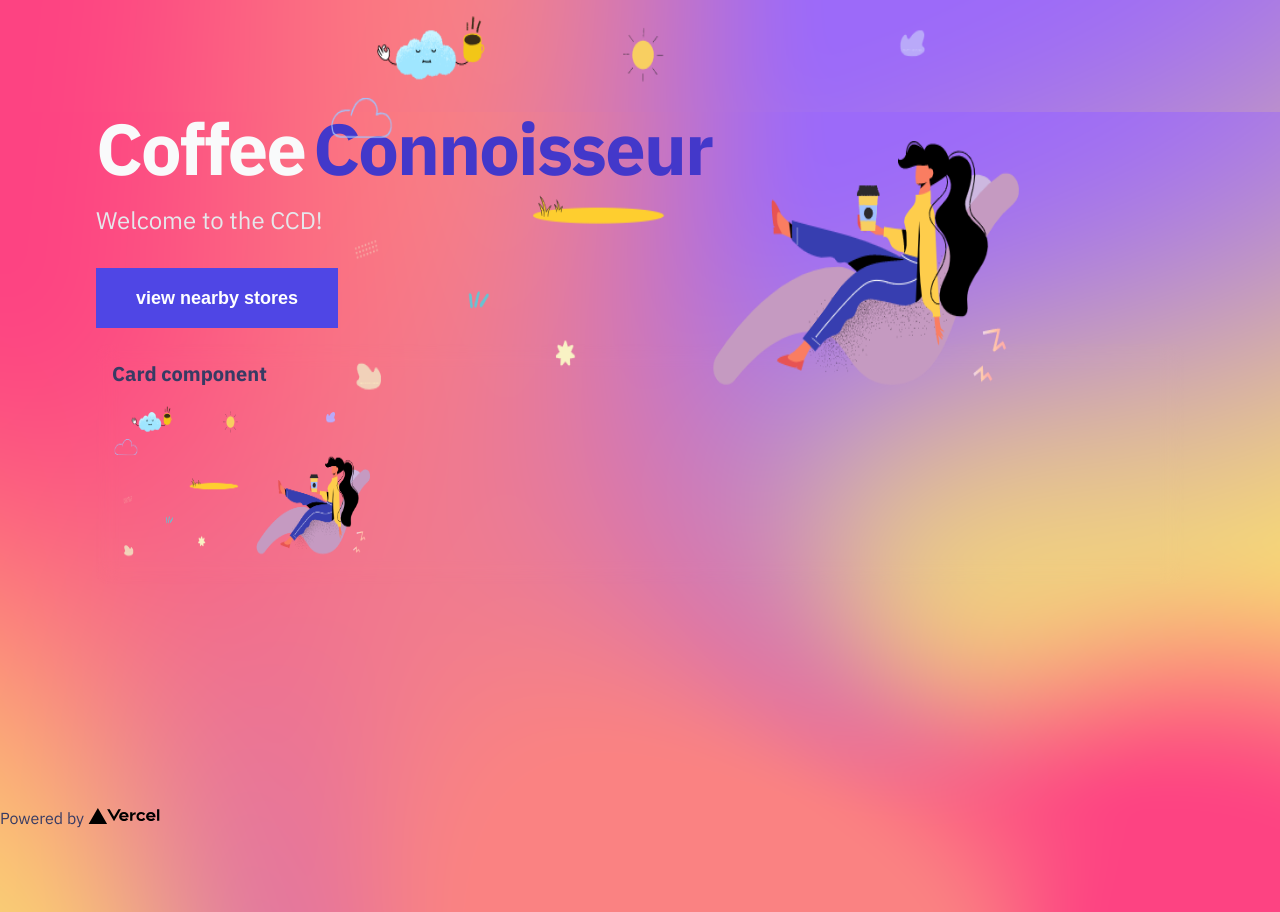
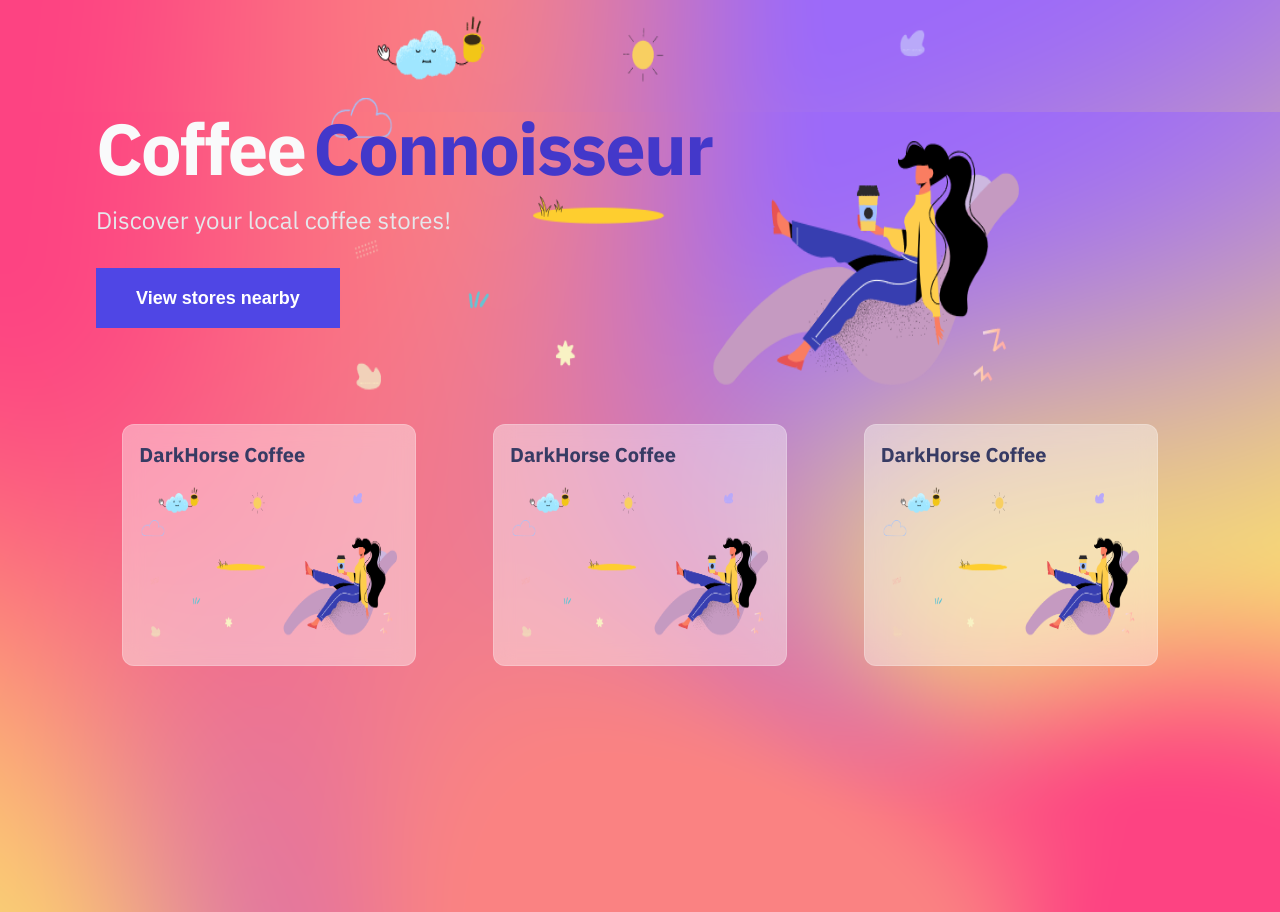
Before and after one commit to ayushbhaimehta/nextLearning, a Next.js app: page / in a window 1280 px wide. Built offline with nearby package versions, Linux system fonts and the light colour scheme.

Commit message:
removed footer and fixed grid

```diff
--- a/components/banner.js
+++ b/components/banner.js
@@ -7,10 +7,10 @@ const Banner = (props) => {
                 <span className={styles.title1}>Coffee</span>
                 <span className={styles.title2}>Connoisseur</span>
             </h1>
-            <p className={styles.subTitle}>Welcome to the CCD!</p>
+            <p className={styles.subTitle}>Discover your local coffee stores!</p>
             <div className={styles.buttonWrapper}>
-                <button className={styles.button} onClick={props.handleClick}>
-                    {props.btntext}
+                <button className={styles.button} onClick={props.handleOnClick}>
+                    {props.buttonText}
                 </button>
             </div>
         </div>
--- a/components/banner.module.css
+++ b/components/banner.module.css
@@ -1,6 +1,8 @@
 /** By default, this is a mobile breakpoint **/
 .container {
-  margin-bottom: 1rem;
+  margin-bottom: 6rem;
+  position: relative;
+  z-index: 2;
 }
 
 .title {
--- a/components/card.js
+++ b/components/card.js
@@ -1,28 +1,29 @@
 import Link from "next/link";
 import Image from "next/image";
+import cls from "classnames";
 
 import styles from "./card.module.css";
 
-const card = (props) => {
+const Card = (props) => {
     return (
-        <Link href={props.href} >
+        <Link href={props.href}>
             <a className={styles.cardLink}>
-                <div className={styles.container}>
-                    <div className={styles.cardHeaderWrapper} >
-                        <h2 className={styles.cardHeader}> {props.name} </h2>
+                <div className={cls("glass", styles.container)}>
+                    <div className={styles.cardHeaderWrapper}>
+                        <h2 className={styles.cardHeader}>{props.name}</h2>
                     </div>
                     <div className={styles.cardImageWrapper}>
                         <Image
                             className={styles.cardImage}
-                            src={props.imgURL}
+                            src={props.imgUrl}
+                            width={260}
                             height={160}
-                            width={260} />
+                        />
                     </div>
                 </div>
             </a>
+        </Link>
+    );
+};
 
-        </Link>
-    )
-}
-
-export default card
+export default Card;
--- a/package.json
+++ b/package.json
@@ -9,6 +9,7 @@
     "lint": "next lint"
   },
   "dependencies": {
+    "classnames": "^2.3.2",
     "next": "12.1.6",
     "react": "18.1.0",
     "react-dom": "18.1.0"
--- a/pages/_app.js
+++ b/pages/_app.js
@@ -1,26 +1,11 @@
-import Image from 'next/image'
-import styles from '../styles/globals.css'
-
+import "../styles/globals.css";
 
 function MyApp({ Component, pageProps }) {
   return (
     <div>
       <Component {...pageProps} />
-      <footer className={styles.footer}>
-        <a
-          href="https://vercel.com?utm_source=create-next-app&utm_medium=default-template&utm_campaign=create-next-app"
-          target="_blank"
-          rel="noopener noreferrer"
-        >
-          Powered by{' '}
-          <span className={styles.logo}>
-            <Image src="/vercel.svg" alt="Vercel Logo" width={72} height={16} />
-          </span>
-        </a>
-      </footer>
     </div>
-
-  )
+  );
 }
 
-export default MyApp
+export default MyApp;
--- a/pages/index.js
+++ b/pages/index.js
@@ -5,35 +5,47 @@ import styles from "../styles/Home.module.css";
 import Banner from "../components/banner";
 import Card from "../components/card";
 
-const handleClick = () => {
-  console.log("what is up bro");
-}
-
 export default function Home() {
+  const handleOnBannerBtnClick = () => {
+    console.log("whats up bro");
+  };
   return (
-
     <div className={styles.container}>
       <Head>
-        <title>Coffee Shop</title>
+        <title>Coffee shop</title>
         <meta name="description" content="Generated by create next app" />
         <link rel="icon" href="/favicon.ico" />
       </Head>
 
       <main className={styles.main}>
         <Banner
-          btntext="view nearby stores"
-          handleClick={handleClick} />
+          buttonText="View stores nearby"
+          handleOnClick={handleOnBannerBtnClick}
+        />
         <div className={styles.heroImage}>
-          <Image
-            src="/static/hero-image.png"
-            width={700}
-            height={400} />
+          <Image src="/static/hero-image.png" width={700} height={400} />
         </div>
-        <Card
-          imgURL="/static/hero-image.png"
-          name="Card component"
-          href="/coffee-store/darkhouse-coffee" />
+        <div className={styles.cardLayout}>
+          <Card
+            name="DarkHorse Coffee"
+            imgUrl="/static/hero-image.png"
+            href="/coffee-store/darkhose-coffee"
+            className={styles.card}
+          />
+          <Card
+            name="DarkHorse Coffee"
+            imgUrl="/static/hero-image.png"
+            href="/coffee-store/darkhose-coffee"
+            className={styles.card}
+          />
+          <Card
+            name="DarkHorse Coffee"
+            imgUrl="/static/hero-image.png"
+            href="/coffee-store/darkhose-coffee"
+            className={styles.card}
+          />
+        </div>
       </main>
     </div>
-  )
+  );
 }
--- a/styles/Home.module.css
+++ b/styles/Home.module.css
@@ -29,6 +29,21 @@
   z-index: 1;
 }
 
+.cardLayout {
+  display: grid;
+  grid-template-columns: repeat(1, minmax(0, 1fr));
+  column-gap: 1.5rem
+    /* 24px */
+  ;
+  row-gap: 1.5rem
+    /* 24px */
+  ;
+}
+
+.card {
+  justify-content: center;
+}
+
 /** Breakpoints:
   sm: min-width: 640px;
   md: min-width: 768px;
@@ -58,6 +73,10 @@
       /* 24px */
     ;
   }
+
+  .cardLayout {
+    grid-template-columns: repeat(2, minmax(0, 1fr));
+  }
 }
 
 @media (min-width: 768px) {
@@ -78,6 +97,10 @@
 
   .heroImage {
     right: 20%;
+  }
+
+  .cardLayout {
+    grid-template-columns: repeat(2, minmax(0, 1fr));
   }
 }
 
@@ -106,6 +129,10 @@
   .heroImage {
     right: 20%;
   }
+
+  .cardLayout {
+    grid-template-columns: repeat(3, minmax(0, 1fr));
+  }
 }
 
 @media (min-width: 1280px) {
@@ -114,4 +141,8 @@
       /* 112px */
     ;
   }
+
+  .cardLayout {
+    grid-template-columns: repeat(3, minmax(0, 1fr));
+  }
 }
--- a/styles/globals.css
+++ b/styles/globals.css
@@ -69,6 +69,19 @@ button:focus {
   outline: 5px auto -webkit-focus-ring-color;
 }
 
+/* glass-morphism */
+.glass {
+  background: hsla(0, 0%, 100%, 0.4);
+  -webkit-backdrop-filter: blur(10px);
+  backdrop-filter: blur(10px);
+  border: 1px solid hsla(0, 0%, 100%, 0.2);
+}
+
+.glass:hover {
+  background: hsla(0, 0%, 100%, 0.7);
+  border: 1px solid #fff;
+}
+
 :root {
   --text-purple: rgba(67, 56, 202, 1);
   --text-purple-dark: rgba(79, 70, 229, 1);
```
Also changed, not shown: 1 other file (tests, documents, lock files or other folders).
